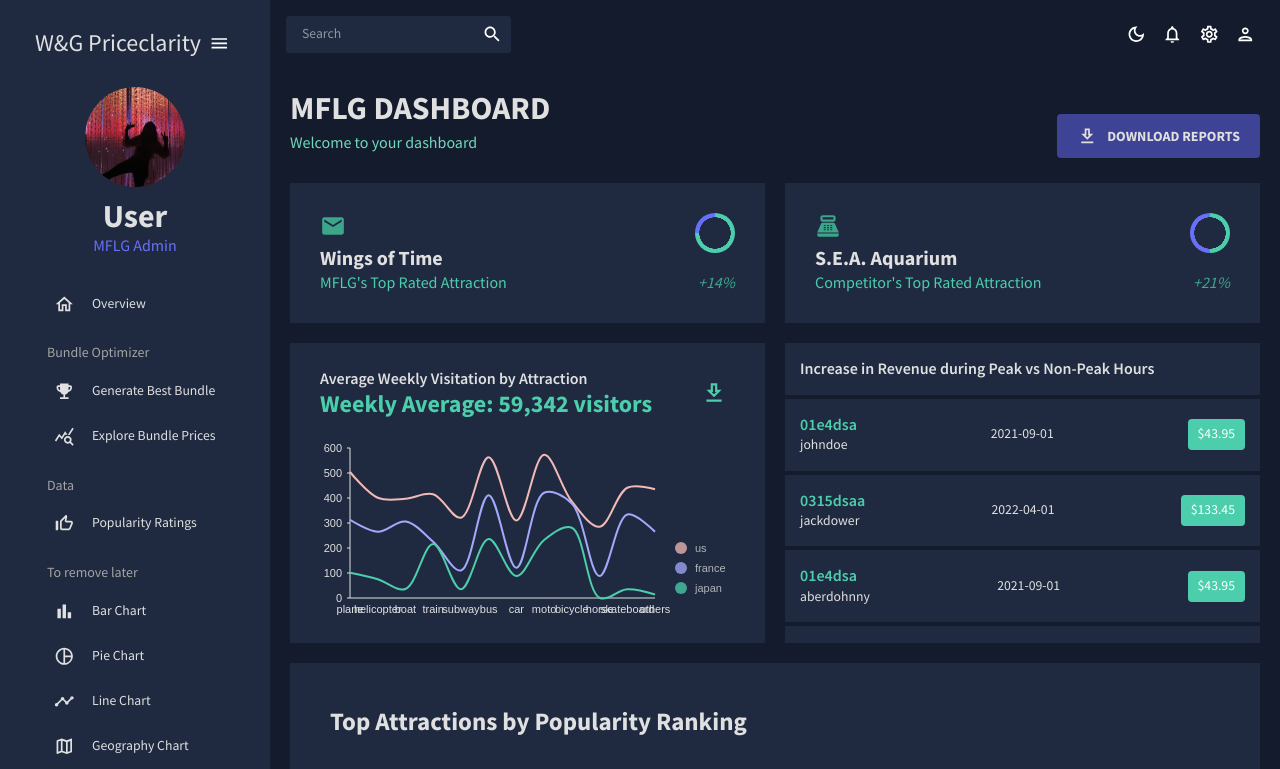
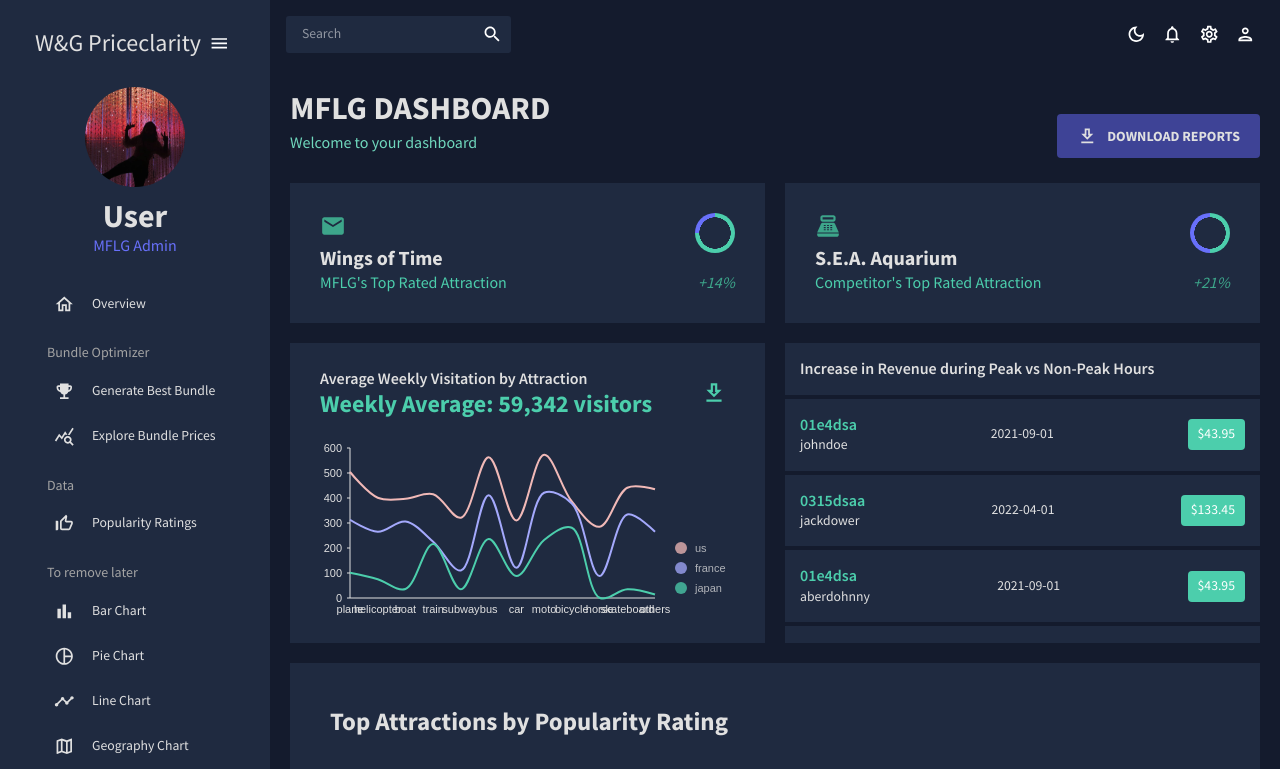
Before and after one commit to darryl-chan/DSA3101-Project, a React (Create React App) app in the folder dashboard/: page / in a window 1280 px wide. Shown: the top 769 px of the page. Built offline with nearby package versions, Linux system fonts and the light colour scheme.

Commit message:
more edits

```diff
--- a/dashboard/src/scenes/overview/index.jsx
+++ b/dashboard/src/scenes/overview/index.jsx
@@ -181,6 +181,9 @@ const Overview = () => {
           />
           </Box> */}
 
+
+
+
         {/* ROW 2 */}
         {/*}
         <Box
@@ -300,7 +303,7 @@ const Overview = () => {
           backgroundColor={colors.primary[400]}
           p="40px"
         >
-          <Header title={<Typography fontSize={25} fontWeight={"bold"} >Top Attractions by Popularity Ranking</Typography>} />
+          <Header title={<Typography fontSize={25} fontWeight={"bold"} >Top Attractions by Popularity Rating</Typography>} />
 
 
           <DataGrid rows={top3Rows} columns={columns}
```
